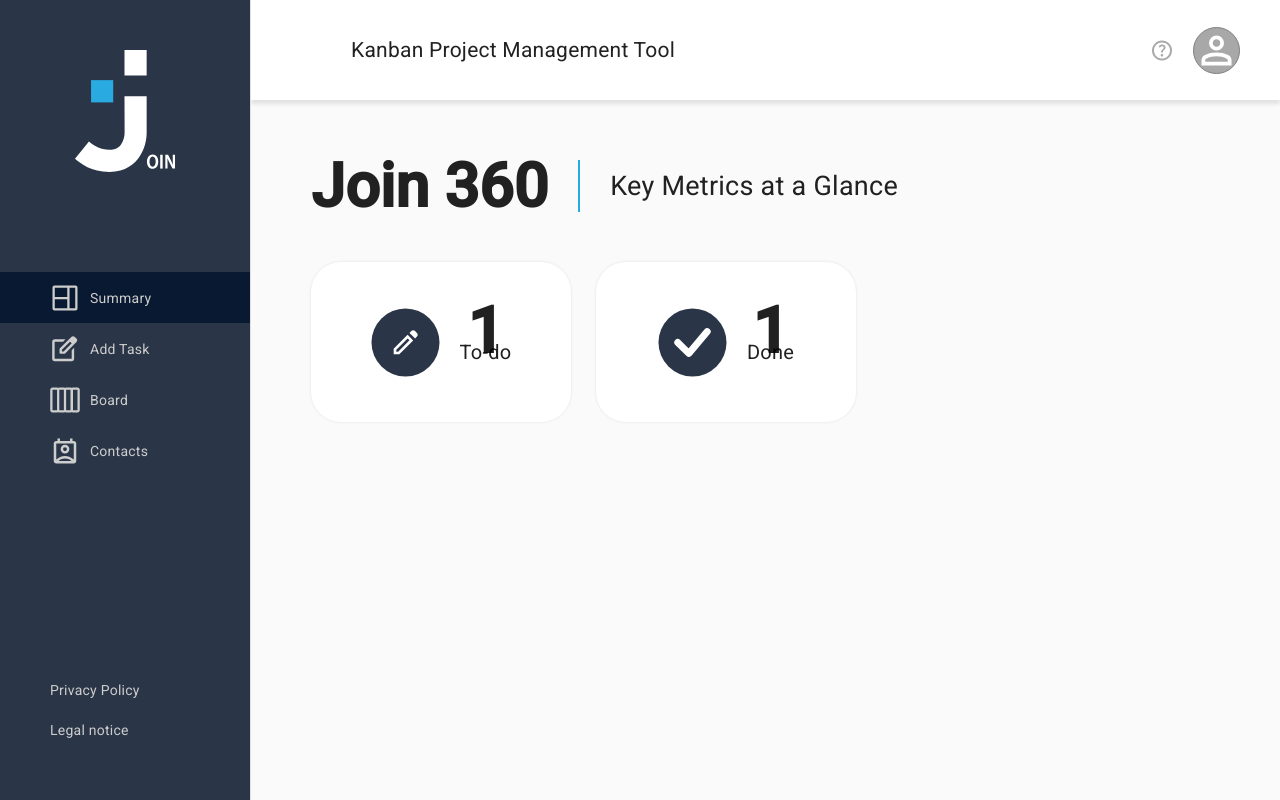
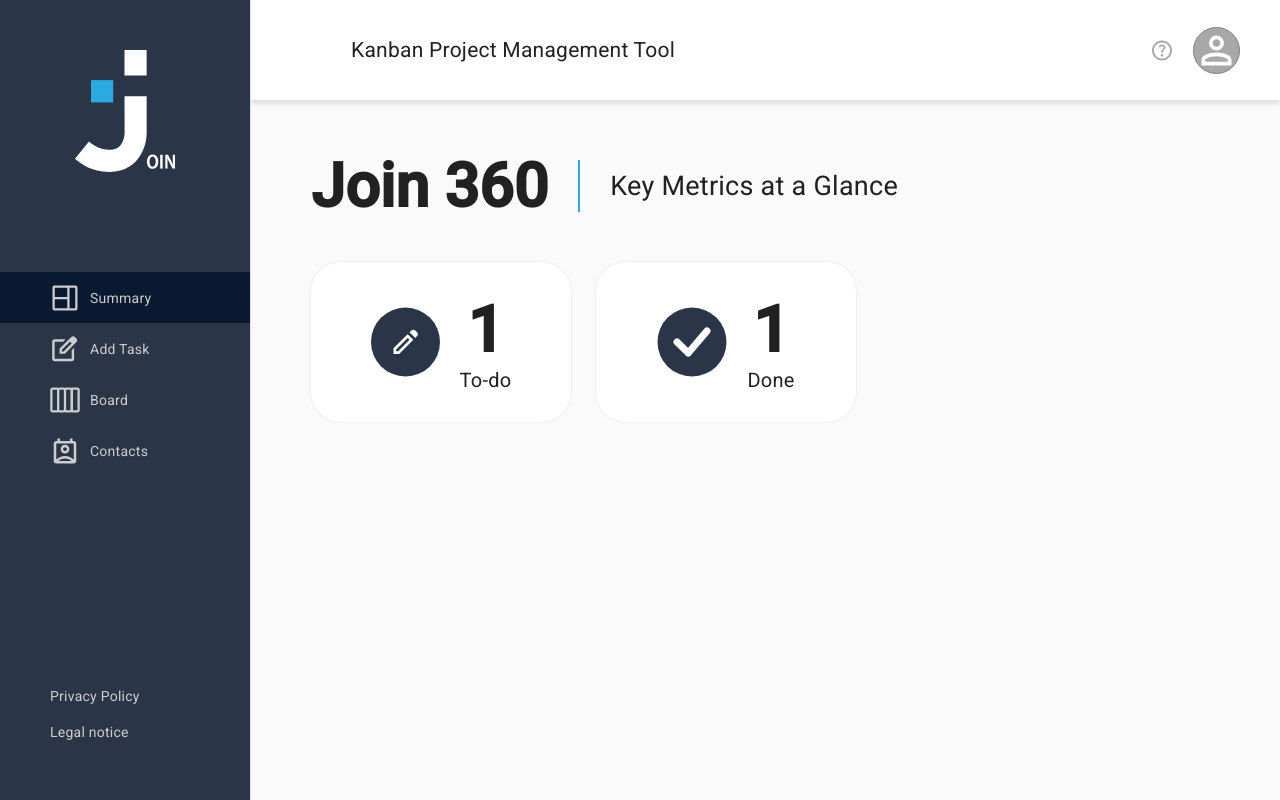
Before and after one commit to GeorgiosKoinaris/new-join, an Angular app: page /summary in a window 1280 px wide. Built offline with nearby package versions, Linux system fonts and the light colour scheme.

Commit message:
fixed line height

```diff
--- a/src/app/components/summary/summary.component.html
+++ b/src/app/components/summary/summary.component.html
@@ -11,16 +11,16 @@
         <div class="todo-done-box">
           <img src="./assets/img/todoIcon.svg" alt="" />
           <div class="counter">
-            <div>1</div>
-            <div>To-do</div>
+            <span>1</span>
+            <span>To-do</span>
           </div>
         </div>
 
         <div class="todo-done-box">
           <img src="./assets/img/doneIcon.svg" alt="" />
           <div class="counter">
-            <div>1</div>
-            <div>Done</div>
+            <span>1</span>
+            <span>Done</span>
           </div>
         </div>
       </div>
--- a/src/app/components/summary/summary.component.scss
+++ b/src/app/components/summary/summary.component.scss
@@ -35,22 +35,17 @@
   box-shadow: 0px 0px 3px rgba(0, 0, 0, 0.1);
   gap: 20px;
 
-  img {
-    height: 69px;
-    width: 69px;
-  }
-
   .counter {
     display: flex;
     flex-direction: column;
     align-items: center;
 
-    div:first-child {
+    span:first-child {
       font-size: 64px;
       font-weight: 600;
     }
 
-    div:last-child {
+    span:last-child {
       font-size: 20px;
       font-weight: 400;
     }
--- a/src/styles.scss
+++ b/src/styles.scss
@@ -43,6 +43,10 @@ h1 {
   background-color: white;
 }
 
+.mat-typography {
+  line-height: unset !important;
+}
+
 // .mat-mdc-form-field-bottom-align::before {
 //   content: none !important;
 //   display: none !important;
```
